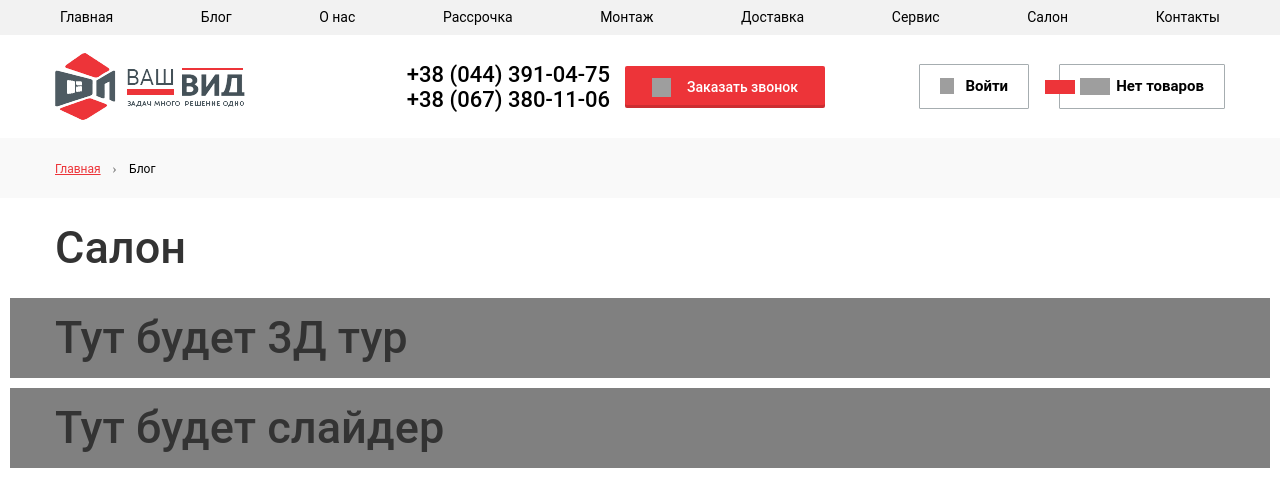
After one commit to AlexeySolovey/your-view, a PHP site: page /salon.php in a window 1280 px wide. The commit adds this page. Shown: the top 495 px of the page. Run offline with PHP 8.4, Linux system fonts and the light colour scheme; grey boxes are pictures that could not be loaded.

Commit message:
work with "salon"

```diff
--- a/footer.php
+++ b/footer.php
@@ -4,7 +4,5 @@
 <script src="js/forms.js"></script>
 <script src="js/main.js"></script>
 
-
-
 </body>
 </html>
--- a/header.php
+++ b/header.php
@@ -56,7 +56,7 @@
                     <a href="/mezhkomnatnye-dveri/page/service" title="Сервис" class="">Сервис</a>
                 </li>
                                         <li>
-                    <a href="/page/salon" title="Салон" class="">Салон</a>
+                    <a href="/salon.php" title="Салон" class="">Салон</a>
                 </li>
                                         <li>
                     <a href="/page/contacts" title="Контакты" class="">Контакты</a>
--- /dev/null
+++ b/pagination.php
@@ -0,0 +1,14 @@
+<div class="breadcrumb_wrapp">
+    <div class="container">
+        <ol class="breadcrumb">
+			<li>
+				<a href="/" class="active">
+					<span>Главная</span>
+				</a>
+			</li>
+			<li class="active">
+				<span>Блог</span>
+			</li>
+		</ol>
+	</div>
+</div>
--- /dev/null
+++ b/salon.php
@@ -0,0 +1,136 @@
+<?php include('header.php'); ?>
+
+<div class="content">
+	<?php include('pagination.php'); ?>
+	<div class="salon_title">
+        <div class="container">
+            <div class="row">
+                <div class="col-sm-12">
+                    <div class="main_title left_text">
+                        Салон
+                    </div>
+                </div>
+            </div>
+        </div>
+    </div>
+
+    <div class="salon_title" style="background: gray; padding: 20px; margin:10px;">
+        <div class="container">
+            <div class="row">
+                <div class="col-sm-12">
+                    <div class="main_title left_text">
+                        Тут будет 3Д тур
+                    </div>
+                </div>
+            </div>
+        </div>
+    </div>
+
+	<div class="salon_title" style="background: gray; padding: 20px; margin:10px;">
+        <div class="container">
+            <div class="row">
+                <div class="col-sm-12">
+                    <div class="main_title left_text">
+                        Тут будет cлайдер
+                    </div>
+                </div>
+            </div>
+        </div>
+    </div>
+
+
+	<div class="salon_slider">
+        <div class="container">
+            <div class="row">
+                <div class="js_salon_slider slick-initialized slick-slider" style="display: block;"><div class="slick_prev slick-arrow"></div>
+
+                                            <div class="slick-list draggable"><div class="slick-track" style="opacity: 1; width: 4860px; transform: translate3d(-1080px, 0px, 0px);"><div class="slick-slide slick-cloned" data-slick-index="-4" aria-hidden="true" tabindex="-1" style="width: 256px;">
+                            <a href="/uploads/pages/45/2241321d0f99a470a04f94673b0ea961.0.jpg?code=MjkzMi4w" class="js-fancy" rel="gallery-salon" tabindex="-1">
+                                <img src="/uploads/pages/45/2241321d0f99a470a04f94673b0ea961.336_220.jpg,qcode=MjkzMi4zMzZfMjIw.pagespeed.ce.QkPXXdvF6X.jpg" class="img-responsive" alt="" data-pagespeed-url-hash="784274157" onload="pagespeed.CriticalImages.checkImageForCriticality(this);">
+                            </a>
+                        </div><div class="slick-slide slick-cloned" data-slick-index="-3" aria-hidden="true" tabindex="-1" style="width: 256px;">
+                            <a href="/uploads/pages/45/8a560457c1e96616cfab04fa2cfd0a92.0.jpg?code=MjkzMy4w" class="js-fancy" rel="gallery-salon" tabindex="-1">
+                                <img src="/uploads/pages/45/8a560457c1e96616cfab04fa2cfd0a92.336_220.jpg,qcode=MjkzMy4zMzZfMjIw.pagespeed.ce.wkVShMpnj0.jpg" class="img-responsive" alt="" data-pagespeed-url-hash="2219529935" onload="pagespeed.CriticalImages.checkImageForCriticality(this);">
+                            </a>
+                        </div><div class="slick-slide slick-cloned" data-slick-index="-2" aria-hidden="true" tabindex="-1" style="width: 256px;">
+                            <a href="/uploads/pages/45/04d659a7aa026840e738f157754ab38e.0.jpg?code=MjkzNC4w" class="js-fancy" rel="gallery-salon" tabindex="-1">
+                                <img src="/uploads/pages/45/04d659a7aa026840e738f157754ab38e.336_220.jpg,qcode=MjkzNC4zMzZfMjIw.pagespeed.ce.DyHxF_FbBT.jpg" class="img-responsive" alt="" data-pagespeed-url-hash="3393825474" onload="pagespeed.CriticalImages.checkImageForCriticality(this);">
+                            </a>
+                        </div><div class="slick-slide slick-cloned" data-slick-index="-1" aria-hidden="true" tabindex="-1" style="width: 256px;">
+                            <a href="/uploads/pages/45/cf06f899b1660a5b73e0227c4274a9cc.0.jpg?code=MjkzNS4w" class="js-fancy" rel="gallery-salon" tabindex="-1">
+                                <img src="/uploads/pages/45/cf06f899b1660a5b73e0227c4274a9cc.336_220.jpg,qcode=MjkzNS4zMzZfMjIw.pagespeed.ce.IPx6eLRDpo.jpg" class="img-responsive" alt="" data-pagespeed-url-hash="3667855915" onload="pagespeed.CriticalImages.checkImageForCriticality(this);">
+                            </a>
+                        </div><div class="slick-slide slick-current slick-active" data-slick-index="0" aria-hidden="false" tabindex="0" style="width: 256px;">
+                            <a href="/uploads/pages/45/abb74c8cf3d6fd82835b683c71106bb2.0.jpg?code=MjkyOS4w" class="js-fancy" rel="gallery-salon" tabindex="0">
+                                <img src="/uploads/pages/45/abb74c8cf3d6fd82835b683c71106bb2.336_220.jpg,qcode=MjkyOS4zMzZfMjIw.pagespeed.ce.fs-c6GBPLv.jpg" class="img-responsive" alt="" data-pagespeed-url-hash="4248424957" onload="pagespeed.CriticalImages.checkImageForCriticality(this);">
+                            </a>
+                        </div><div class="slick-slide slick-active" data-slick-index="1" aria-hidden="false" tabindex="-1" style="width: 256px;">
+                            <a href="/uploads/pages/45/199038e99bbbb80f16297acf0a2e1d27.0.jpg?code=MjkzMC4w" class="js-fancy" rel="gallery-salon" tabindex="-1">
+                                <img src="/uploads/pages/45/199038e99bbbb80f16297acf0a2e1d27.336_220.jpg,qcode=MjkzMC4zMzZfMjIw.pagespeed.ce.1jr8DJmILo.jpg" class="img-responsive" alt="" data-pagespeed-url-hash="192536172" onload="pagespeed.CriticalImages.checkImageForCriticality(this);">
+                            </a>
+                        </div><div class="slick-slide slick-active" data-slick-index="2" aria-hidden="false" tabindex="-1" style="width: 256px;">
+                            <a href="/uploads/pages/45/10258599d156f3903e7c232305a8f73b.0.jpg?code=MjkzMS4w" class="js-fancy" rel="gallery-salon" tabindex="-1">
+                                <img src="/uploads/pages/45/10258599d156f3903e7c232305a8f73b.336_220.jpg,qcode=MjkzMS4zMzZfMjIw.pagespeed.ce.jMqeI0Iksm.jpg" class="img-responsive" alt="" data-pagespeed-url-hash="3697921739" onload="pagespeed.CriticalImages.checkImageForCriticality(this);">
+                            </a>
+                        </div><div class="slick-slide slick-active" data-slick-index="3" aria-hidden="false" tabindex="-1" style="width: 256px;">
+                            <a href="/uploads/pages/45/2241321d0f99a470a04f94673b0ea961.0.jpg?code=MjkzMi4w" class="js-fancy" rel="gallery-salon" tabindex="-1">
+                                <img src="/uploads/pages/45/2241321d0f99a470a04f94673b0ea961.336_220.jpg,qcode=MjkzMi4zMzZfMjIw.pagespeed.ce.QkPXXdvF6X.jpg" class="img-responsive" alt="" data-pagespeed-url-hash="784274157" onload="pagespeed.CriticalImages.checkImageForCriticality(this);">
+                            </a>
+                        </div><div class="slick-slide" data-slick-index="4" aria-hidden="true" tabindex="-1" style="width: 256px;">
+                            <a href="/uploads/pages/45/8a560457c1e96616cfab04fa2cfd0a92.0.jpg?code=MjkzMy4w" class="js-fancy" rel="gallery-salon" tabindex="-1">
+                                <img src="/uploads/pages/45/8a560457c1e96616cfab04fa2cfd0a92.336_220.jpg,qcode=MjkzMy4zMzZfMjIw.pagespeed.ce.wkVShMpnj0.jpg" class="img-responsive" alt="" data-pagespeed-url-hash="2219529935" onload="pagespeed.CriticalImages.checkImageForCriticality(this);">
+                            </a>
+                        </div><div class="slick-slide" data-slick-index="5" aria-hidden="true" tabindex="-1" style="width: 256px;">
+                            <a href="/uploads/pages/45/04d659a7aa026840e738f157754ab38e.0.jpg?code=MjkzNC4w" class="js-fancy" rel="gallery-salon" tabindex="-1">
+                                <img src="/uploads/pages/45/04d659a7aa026840e738f157754ab38e.336_220.jpg,qcode=MjkzNC4zMzZfMjIw.pagespeed.ce.DyHxF_FbBT.jpg" class="img-responsive" alt="" data-pagespeed-url-hash="3393825474" onload="pagespeed.CriticalImages.checkImageForCriticality(this);">
+                            </a>
+                        </div><div class="slick-slide" data-slick-index="6" aria-hidden="true" tabindex="-1" style="width: 256px;">
+                            <a href="/uploads/pages/45/cf06f899b1660a5b73e0227c4274a9cc.0.jpg?code=MjkzNS4w" class="js-fancy" rel="gallery-salon" tabindex="-1">
+                                <img src="/uploads/pages/45/cf06f899b1660a5b73e0227c4274a9cc.336_220.jpg,qcode=MjkzNS4zMzZfMjIw.pagespeed.ce.IPx6eLRDpo.jpg" class="img-responsive" alt="" data-pagespeed-url-hash="3667855915" onload="pagespeed.CriticalImages.checkImageForCriticality(this);">
+                            </a>
+                        </div><div class="slick-slide slick-cloned" data-slick-index="7" aria-hidden="true" tabindex="0" style="width: 256px;">
+                            <a href="/uploads/pages/45/abb74c8cf3d6fd82835b683c71106bb2.0.jpg?code=MjkyOS4w" class="js-fancy" rel="gallery-salon" tabindex="0">
+                                <img src="/uploads/pages/45/abb74c8cf3d6fd82835b683c71106bb2.336_220.jpg,qcode=MjkyOS4zMzZfMjIw.pagespeed.ce.fs-c6GBPLv.jpg" class="img-responsive" alt="" data-pagespeed-url-hash="4248424957" onload="pagespeed.CriticalImages.checkImageForCriticality(this);">
+                            </a>
+                        </div><div class="slick-slide slick-cloned" data-slick-index="8" aria-hidden="true" tabindex="-1" style="width: 256px;">
+                            <a href="/uploads/pages/45/199038e99bbbb80f16297acf0a2e1d27.0.jpg?code=MjkzMC4w" class="js-fancy" rel="gallery-salon" tabindex="-1">
+                                <img src="/uploads/pages/45/199038e99bbbb80f16297acf0a2e1d27.336_220.jpg,qcode=MjkzMC4zMzZfMjIw.pagespeed.ce.1jr8DJmILo.jpg" class="img-responsive" alt="" data-pagespeed-url-hash="192536172" onload="pagespeed.CriticalImages.checkImageForCriticality(this);">
+                            </a>
+                        </div><div class="slick-slide slick-cloned" data-slick-index="9" aria-hidden="true" tabindex="-1" style="width: 256px;">
+                            <a href="/uploads/pages/45/10258599d156f3903e7c232305a8f73b.0.jpg?code=MjkzMS4w" class="js-fancy" rel="gallery-salon" tabindex="-1">
+                                <img src="/uploads/pages/45/10258599d156f3903e7c232305a8f73b.336_220.jpg,qcode=MjkzMS4zMzZfMjIw.pagespeed.ce.jMqeI0Iksm.jpg" class="img-responsive" alt="" data-pagespeed-url-hash="3697921739" onload="pagespeed.CriticalImages.checkImageForCriticality(this);">
+                            </a>
+                        </div><div class="slick-slide slick-cloned" data-slick-index="10" aria-hidden="true" tabindex="-1" style="width: 256px;">
+                            <a href="/uploads/pages/45/2241321d0f99a470a04f94673b0ea961.0.jpg?code=MjkzMi4w" class="js-fancy" rel="gallery-salon" tabindex="-1">
+                                <img src="/uploads/pages/45/2241321d0f99a470a04f94673b0ea961.336_220.jpg,qcode=MjkzMi4zMzZfMjIw.pagespeed.ce.QkPXXdvF6X.jpg" class="img-responsive" alt="" data-pagespeed-url-hash="784274157" onload="pagespeed.CriticalImages.checkImageForCriticality(this);">
+                            </a>
+                        </div><div class="slick-slide slick-cloned" data-slick-index="11" aria-hidden="true" tabindex="-1" style="width: 256px;">
+                            <a href="/uploads/pages/45/8a560457c1e96616cfab04fa2cfd0a92.0.jpg?code=MjkzMy4w" class="js-fancy" rel="gallery-salon" tabindex="-1">
+                                <img src="/uploads/pages/45/8a560457c1e96616cfab04fa2cfd0a92.336_220.jpg,qcode=MjkzMy4zMzZfMjIw.pagespeed.ce.wkVShMpnj0.jpg" class="img-responsive" alt="" data-pagespeed-url-hash="2219529935" onload="pagespeed.CriticalImages.checkImageForCriticality(this);">
+                            </a>
+                        </div><div class="slick-slide slick-cloned" data-slick-index="12" aria-hidden="true" tabindex="-1" style="width: 256px;">
+                            <a href="/uploads/pages/45/04d659a7aa026840e738f157754ab38e.0.jpg?code=MjkzNC4w" class="js-fancy" rel="gallery-salon" tabindex="-1">
+                                <img src="/uploads/pages/45/04d659a7aa026840e738f157754ab38e.336_220.jpg,qcode=MjkzNC4zMzZfMjIw.pagespeed.ce.DyHxF_FbBT.jpg" class="img-responsive" alt="" data-pagespeed-url-hash="3393825474" onload="pagespeed.CriticalImages.checkImageForCriticality(this);">
+                            </a>
+                        </div><div class="slick-slide slick-cloned" data-slick-index="13" aria-hidden="true" tabindex="-1" style="width: 256px;">
+                            <a href="/uploads/pages/45/cf06f899b1660a5b73e0227c4274a9cc.0.jpg?code=MjkzNS4w" class="js-fancy" rel="gallery-salon" tabindex="-1">
+                                <img src="/uploads/pages/45/cf06f899b1660a5b73e0227c4274a9cc.336_220.jpg,qcode=MjkzNS4zMzZfMjIw.pagespeed.ce.IPx6eLRDpo.jpg" class="img-responsive" alt="" data-pagespeed-url-hash="3667855915" onload="pagespeed.CriticalImages.checkImageForCriticality(this);">
+                            </a>
+                        </div></div></div>
+
+
+
+
+
+
+                                    <div class="slick_next slick-arrow"></div></div>
+            </div>
+        </div>
+    </div>
+
+
+
+
+</div>
+
+<?php include('footer.php'); ?>
```
Also changed, not shown: blog.php (+12 -14 lines).
